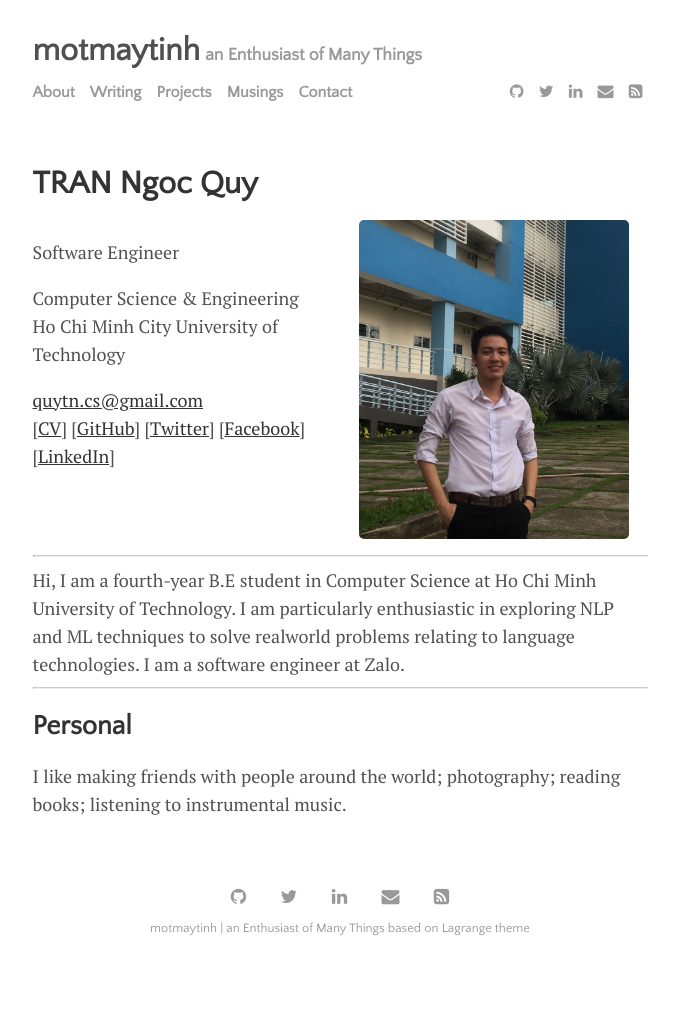
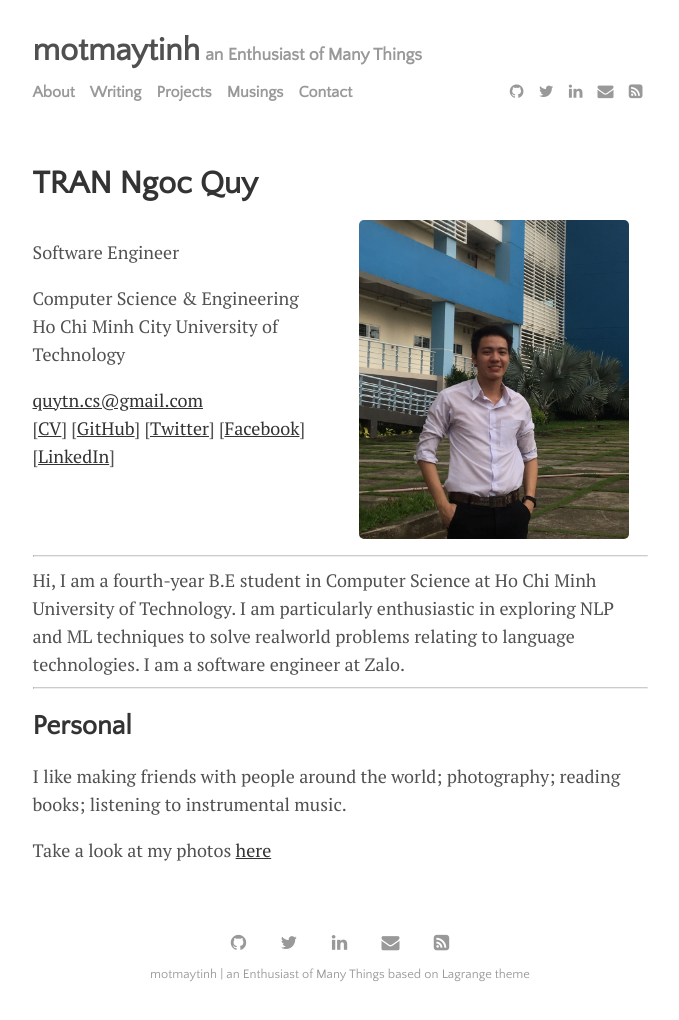
Before and after one commit to motmaytinh/motmaytinh.github.io, a Jekyll site: the page built from menu/about.md, in a window 1280 px wide. Shown: the whole page, without its empty margins (300-979 px from the left). Built offline with Jekyll 4.4.1, drawn with Linux system fonts in a browser that asks for light colours; before the commit the page ends 974 px from its top, so only the background shows below that.

Commit message:
update about

```diff
--- a/menu/about.md
+++ b/menu/about.md
@@ -41,3 +41,5 @@ I am a software engineer at Zalo.
 ## Personal
 
 I like making friends with people around the world; photography; reading books; listening to instrumental music.
+
+Take a look at my photos <a href="https://myalbum.com/embed/7KAjl6f3h9dS">here</a>
```
